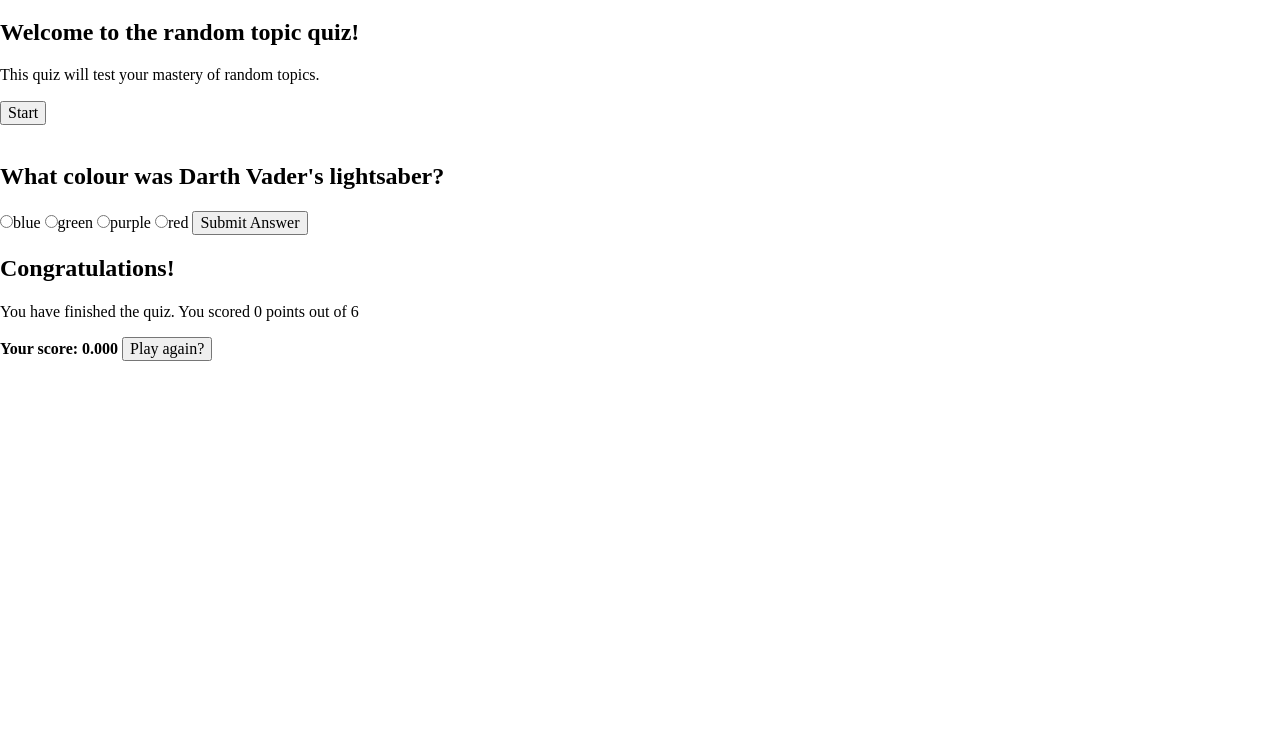
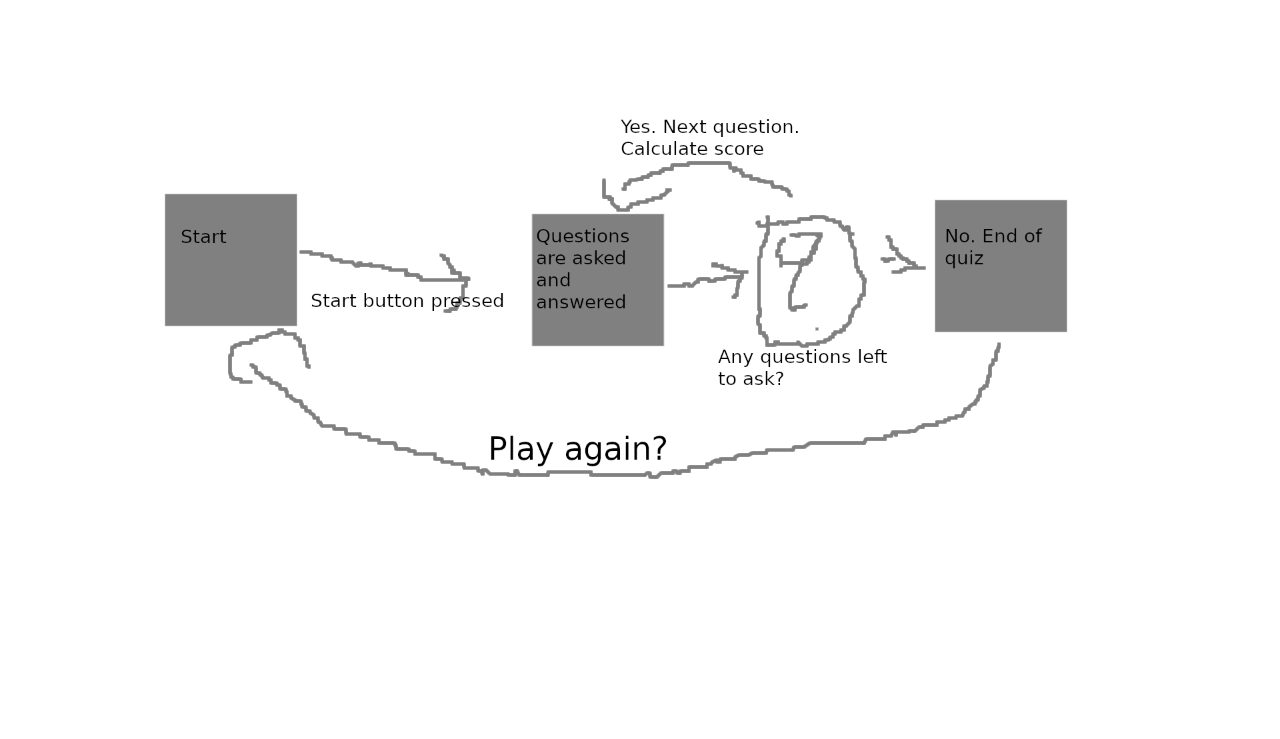
Before and after one commit to SMeyersMrOvkill/quiz-app-wireframe, a plain HTML site: page index.html in a window 1280 px wide. Shown: the part 61-800 px from the top of the page. Drawn offline with nearby package versions, Linux system fonts and the light colour scheme.

Commit message:
Add Wireframe.png

```diff
--- a/app.css
+++ b/app.css
@@ -6,3 +6,6 @@
   * https://github.com/andreacardybailey/responsive_example/blob/master/styles/responsive-base.css
   *
 */
+img {
+  width: 100%;
+}
--- a/index.html
+++ b/index.html
@@ -16,6 +16,7 @@
     <h1>The quiz of randomness</h1>
   </header>
   <main>
+    <img src="Wireframe.png" alt="wireframe">
     <div class="card">
       <h2>Welcome to the random topic quiz!</h2>
       <p>This quiz will test your mastery of random topics.</p>
```
Also changed, not shown: Wireframe.png (added).
